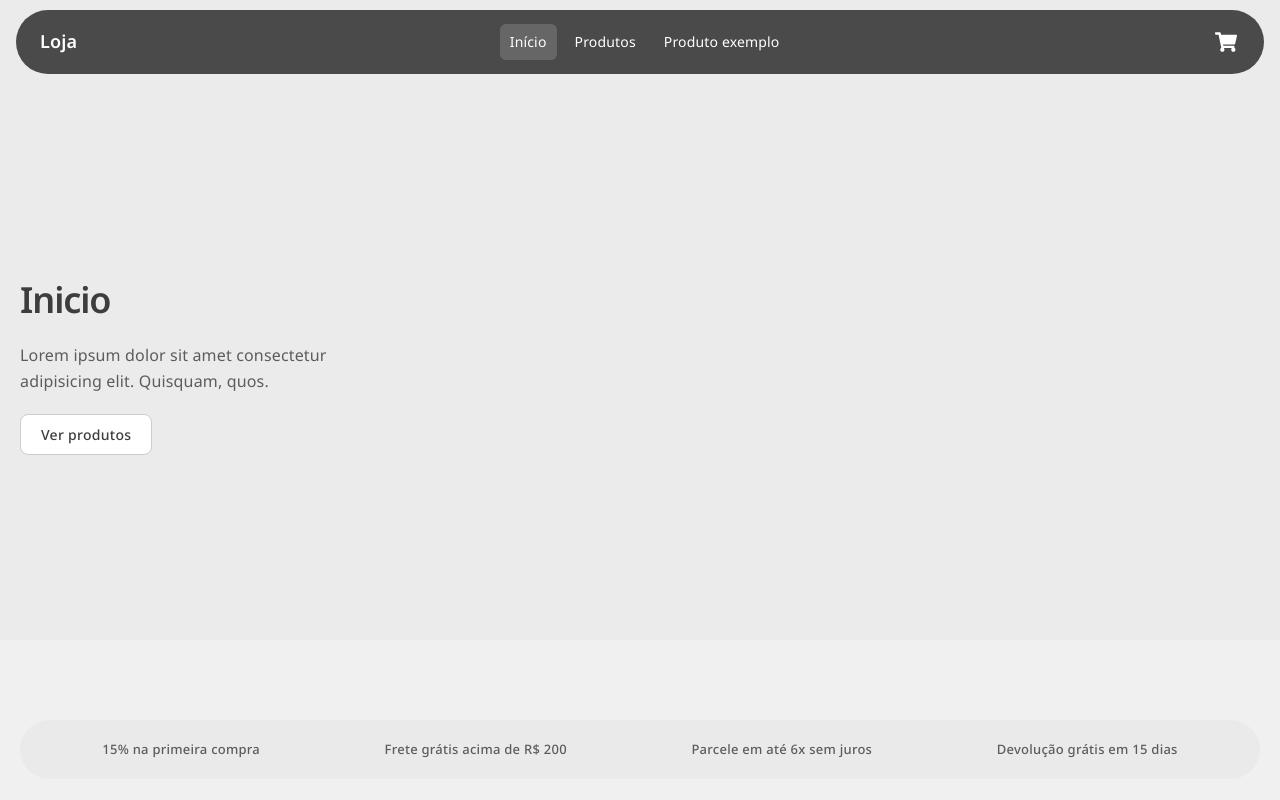
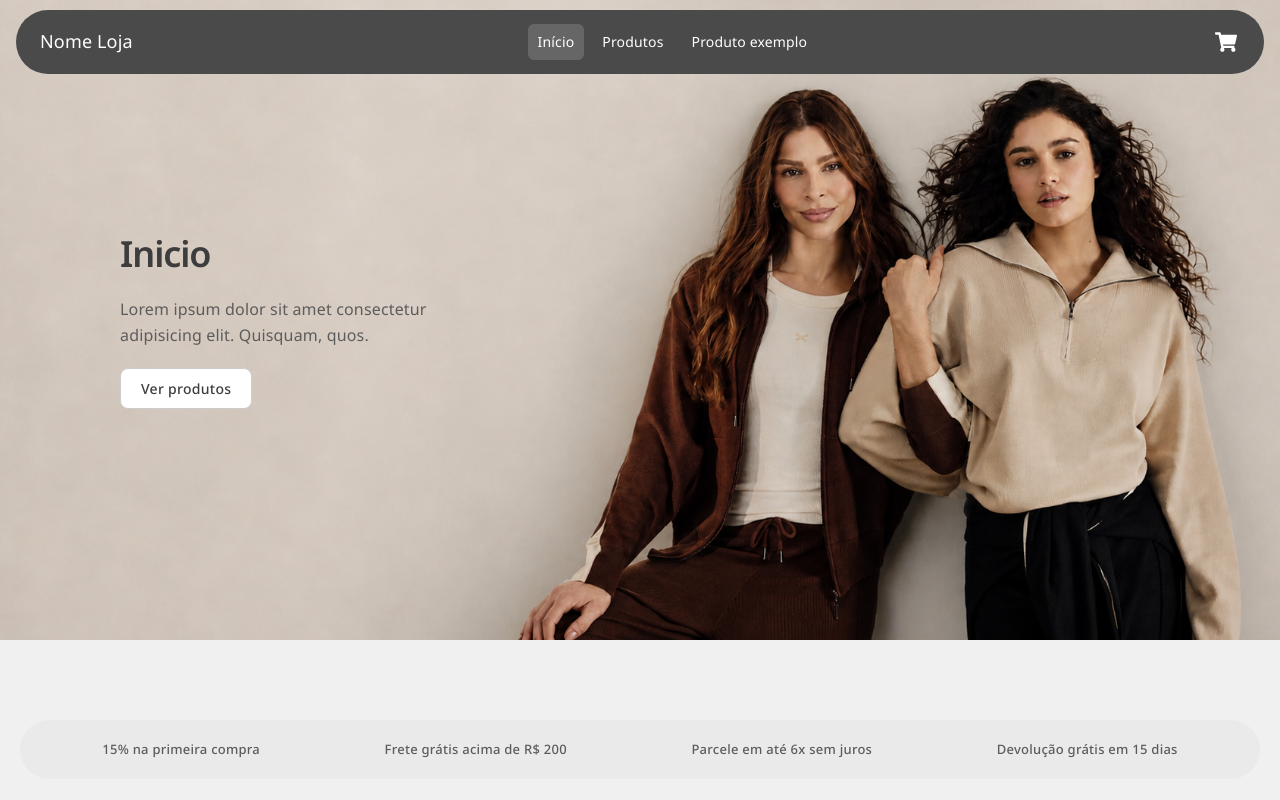
Before and after one commit to CAdagoberto/ecommerce_teste, a React (Vite) app: page / in a window 1280 px wide. Shown: the top 800 px of the page. Built offline with nearby package versions, Linux system fonts and the light colour scheme; no server answers.

Commit message:
refatorando hero e adicionando imagem no banner

```diff
--- a/src/components/home/heroInicio.module.css
+++ b/src/components/home/heroInicio.module.css
@@ -5,9 +5,12 @@
     align-items: center;
     box-sizing: border-box;
     /* reserva espaço para a navbar fixa por cima; o fundo do hero vai até o topo da tela */
-    padding-top: var(--altura-navbar-fixa);
+    padding: 0 100px;
     margin: 0;
-    background-color: #ebebeb;
+    background-image: url('../../assets/images/banner2.webp');
+    background-size: cover;
+    background-position: center;
+    background-repeat: no-repeat;
 }
 
 .heroContent {
@@ -63,4 +66,8 @@
         width: 100%;
         max-width: none;
     }
+
+    .sectionHero  {
+        padding: 0 16px;
+    }
 }
--- a/src/components/navbar.jsx
+++ b/src/components/navbar.jsx
@@ -58,7 +58,7 @@
             <div className={styles.barra}>
                 <nav className={styles.nav} aria-label="Principal">
                     <Link to="/" className={styles.logo} onClick={fecharMenu}>
-                        Loja
+                        Nome Loja
                     </Link>
 
                     <div id="menu-links-lateral" className={classPainel}>
--- a/src/components/navbar.module.css
+++ b/src/components/navbar.module.css
@@ -30,7 +30,7 @@
 
 .logo {
   font-size: 18px;
-  font-weight: 600;
+  font-weight: 200;
   color: inherit;
   text-decoration: none;
   padding: 4px 8px;
```
Also changed, not shown: src/assets/images/banner2.webp (added), 1 other file (tests, documents, lock files or other folders).
